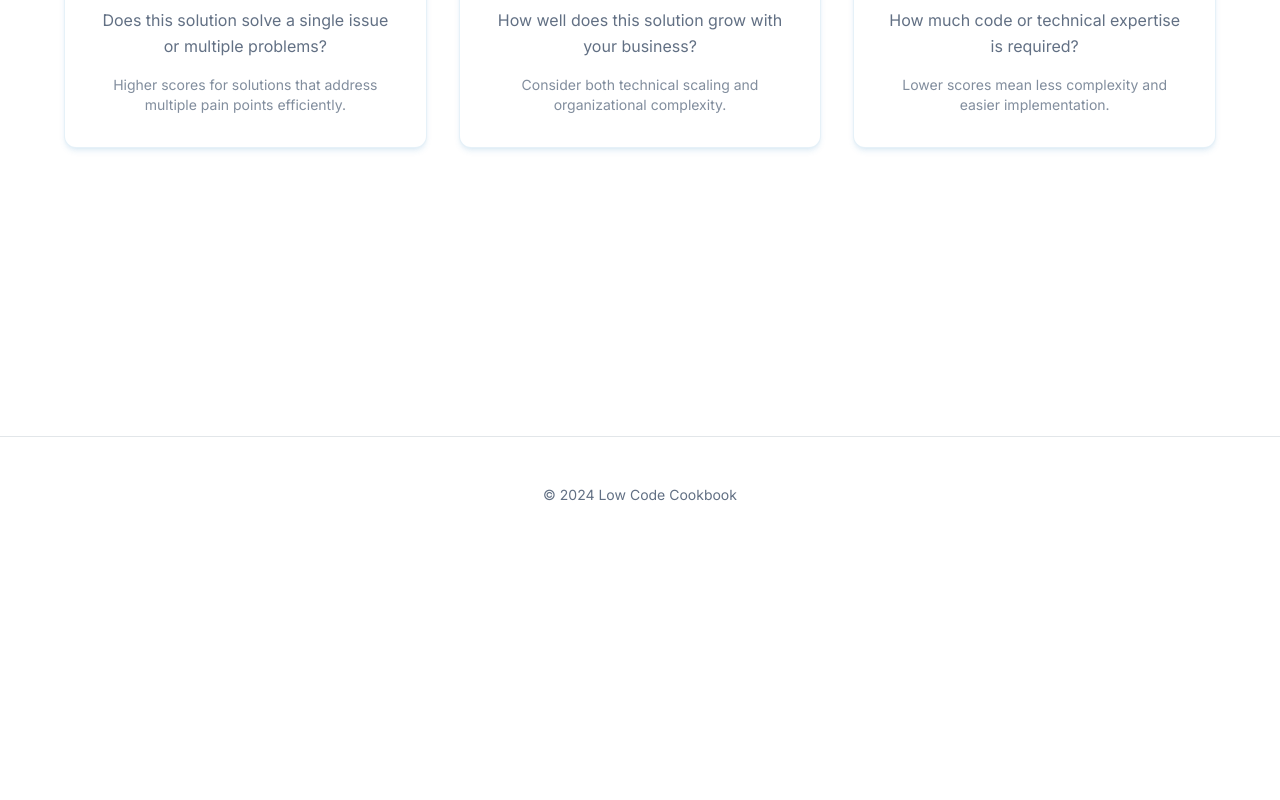
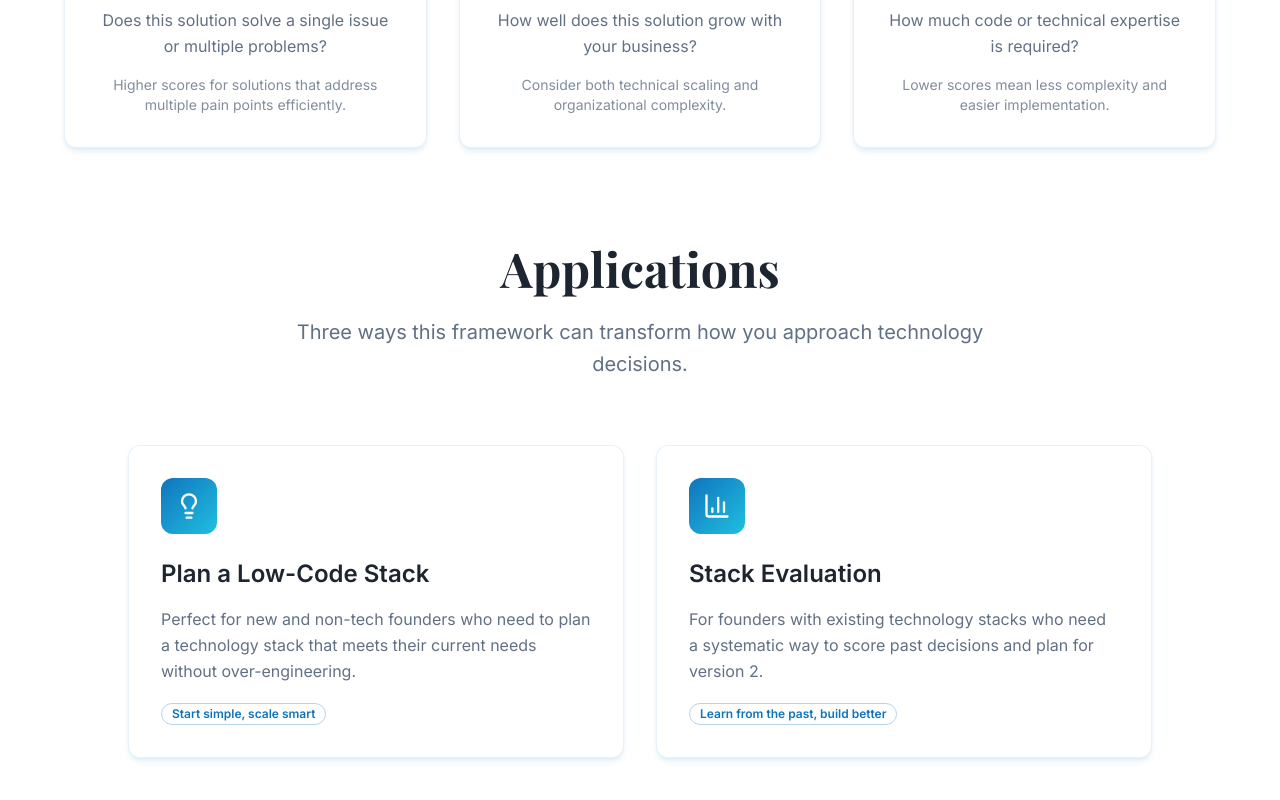
Before and after one commit to Low-Code-Cookbook/lean-code-compass, a React (Vite) app: page / in a window 1280 px wide. Shown: the part 1349-2149 px from the top of the page. Before the commit the page ends 1902 px from the top, so only its background shows below. Built offline with nearby package versions, Linux system fonts and the light colour scheme.

Commit message:
Add Applications section
Adds an "Applications" section below the scoring technology section. This section outlines three use cases for the framework: "Plan a Low-Code Stack," "Stack Evaluation," and a third, yet to be defined, application.

```diff
--- a/src/components/Framework.tsx
+++ b/src/components/Framework.tsx
@@ -1,6 +1,6 @@
 import { Card } from "@/components/ui/card";
 import { Badge } from "@/components/ui/badge";
-import { Target, TrendingUp, Wrench } from "lucide-react";
+import { Target, TrendingUp, Wrench, Lightbulb, BarChart3 } from "lucide-react";
 
 const Framework = () => {
   const criteria = [
@@ -24,6 +24,21 @@ const Framework = () => {
       score: "1-5",
       description: "How much code or technical expertise is required?",
       detail: "Lower scores mean less complexity and easier implementation."
+    }
+  ];
+
+  const applications = [
+    {
+      icon: Lightbulb,
+      title: "Plan a Low-Code Stack",
+      description: "Perfect for new and non-tech founders who need to plan a technology stack that meets their current needs without over-engineering.",
+      benefit: "Start simple, scale smart"
+    },
+    {
+      icon: BarChart3,
+      title: "Stack Evaluation",
+      description: "For founders with existing technology stacks who need a systematic way to score past decisions and plan for version 2.",
+      benefit: "Learn from the past, build better"
     }
   ];
 
@@ -67,6 +82,41 @@ const Framework = () => {
           })}
         </div>
 
+        {/* Applications Section */}
+        <div className="mt-24">
+          <div className="text-center mb-16">
+            <h2 className="text-4xl md:text-5xl font-playfair font-bold mb-6">
+              Applications
+            </h2>
+            <p className="text-xl text-muted-foreground max-w-3xl mx-auto leading-relaxed">
+              Three ways this framework can transform how you approach technology decisions.
+            </p>
+          </div>
+
+          <div className="grid md:grid-cols-2 gap-8 max-w-5xl mx-auto">
+            {applications.map((application, index) => {
+              const Icon = application.icon;
+              return (
+                <Card key={index} className="p-8 shadow-soft hover:shadow-medium transition-all duration-300 border-primary/10 hover:border-primary/20">
+                  <div className="mb-6">
+                    <div className="w-14 h-14 bg-gradient-primary rounded-xl flex items-center justify-center mb-4">
+                      <Icon className="w-7 h-7 text-white" />
+                    </div>
+                  </div>
+
+                  <h3 className="text-2xl font-bold mb-4">{application.title}</h3>
+                  <p className="text-muted-foreground mb-4 leading-relaxed">
+                    {application.description}
+                  </p>
+                  <Badge variant="outline" className="text-primary border-primary/30">
+                    {application.benefit}
+                  </Badge>
+                </Card>
+              );
+            })}
+          </div>
+        </div>
+
       </div>
     </section>
   );
```
